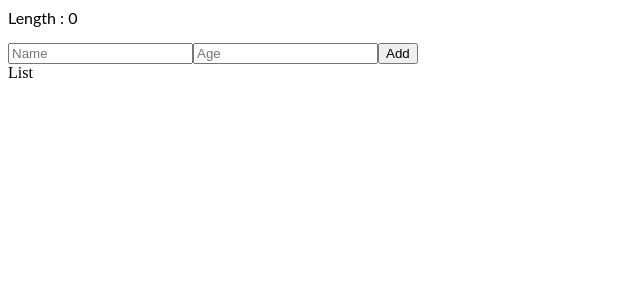
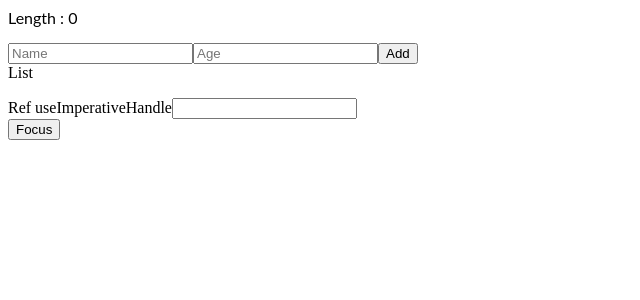
Before and after one commit to Nobleraj/react-sucuyg, a React (Create React App) app: page / in a window 1280 px wide. Shown: the top 300 px of the page, without its empty margins (0-640 px from the left). Built offline with nearby package versions, Linux system fonts and the light colour scheme.

Commit message:
1 file modified

```diff
--- a/src/App.js
+++ b/src/App.js
@@ -1,13 +1,40 @@
-import React, { useState,useEffect, useLayoutEffect } from 'react';
+import React, { useRef,useState,useEffect, useLayoutEffect, useImperativeHandle } from 'react';
 import './style.css';
 
 export default function App() {
+  const inputRef = useRef();
+
+  const onFocus = () =>{
+    inputRef.current.demo(Math.random());
+  }
+
   return (
     <div>
       <Comp data={[]} />
+      <RefChild ref={inputRef}/>
+      <button onClick={onFocus}>Focus</button>
     </div>
   );
 }
+
+const RefChild = React.forwardRef((props,ref) => {
+  const demo = (a) =>{
+    alert(a);
+  }
+  useImperativeHandle(ref,()=>{
+    return{
+      demo(){
+        alert("2")
+      }
+    }
+  },[])
+  return(
+    <div>
+      Ref useImperativeHandle
+      <input ref={ref}/>
+    </div>
+  )
+})
 
 const Comp = (props) => {
   const array = props.data;
```
